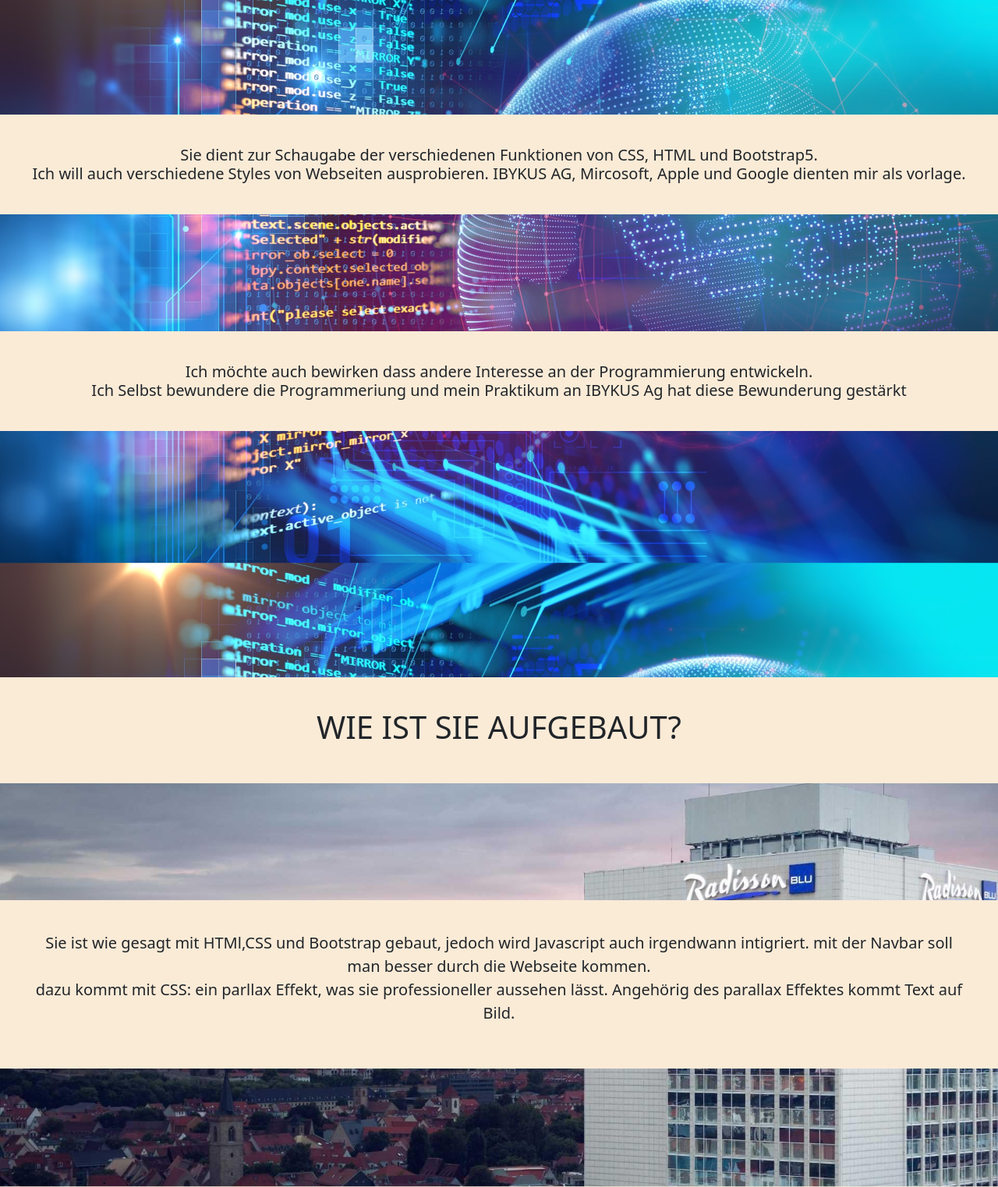
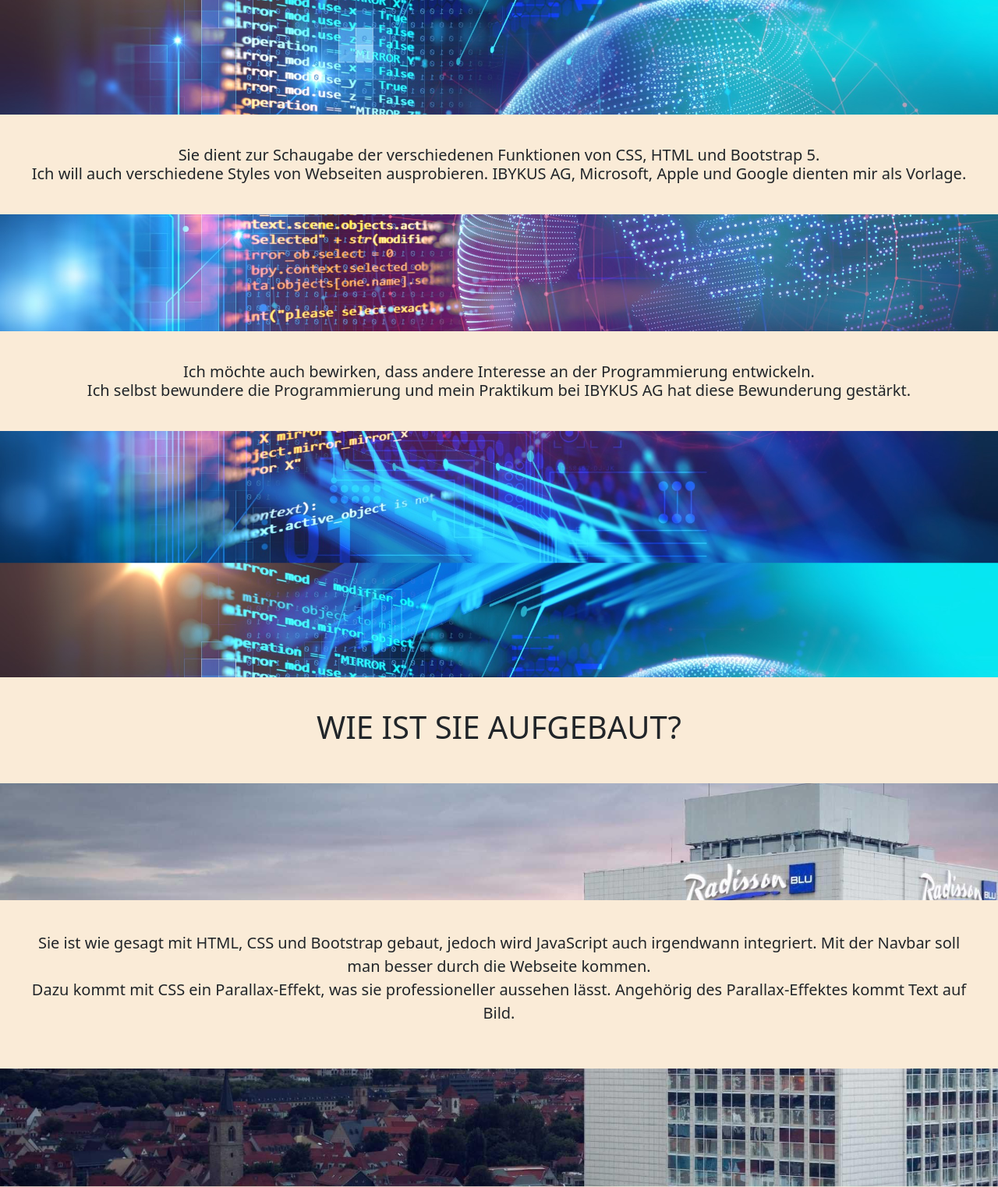
Before and after one commit to nxtdoor-MH/WebMH, a plain HTML site: page index.html in a window 1280 px wide. Shown: the part 2067-3590 px from the top of the page at 78% size. Drawn offline with nearby package versions, Linux system fonts and the light colour scheme.

Commit message:
Update index.html
grammar

```diff
--- a/index.html
+++ b/index.html
@@ -163,11 +163,11 @@ Habe ca. 3 Tage daran gearbeitet.
 
    <h1 class="text-center R2" id="UZ2"> Wozu dient diese Webseite? </h1>
 
-   <h1 class="text-center R3"> Sie dient zur Schaugabe der verschiedenen Funktionen von CSS, HTML und Bootstrap5. <br>
-   Ich will auch verschiedene Styles von Webseiten ausprobieren. IBYKUS AG, Mircosoft, Apple und Google dienten mir als vorlage.<br> </h1>
+   <h1 class="text-center R3">Sie dient zur Schaugabe der verschiedenen Funktionen von CSS, HTML und Bootstrap 5. <br>
+Ich will auch verschiedene Styles von Webseiten ausprobieren. IBYKUS AG, Microsoft, Apple und Google dienten mir als Vorlage. </h1>
 
-    <h1 class="text-center R4"> Ich möchte auch bewirken dass andere Interesse an der Programmierung entwickeln.<br>
-	Ich Selbst bewundere die Programmeriung und mein Praktikum an IBYKUS Ag hat diese Bewunderung gestärkt </h1>
+    <h1 class="text-center R4"> Ich möchte auch bewirken, dass andere Interesse an der Programmierung entwickeln. <br>
+Ich selbst bewundere die Programmierung und mein Praktikum bei IBYKUS AG hat diese Bewunderung gestärkt. </h1>
 
    </div>
 
@@ -178,12 +178,12 @@ Habe ca. 3 Tage daran gearbeitet.
 
   <div class="R3">
 
-    <p> Sie ist wie gesagt mit HTMl,CSS und Bootstrap gebaut, jedoch wird Javascript auch irgendwann intigriert. mit der Navbar soll man besser durch die Webseite kommen.
-	<br> dazu kommt mit CSS: ein parllax Effekt, was sie professioneller aussehen lässt. Angehörig des parallax Effektes kommt Text auf Bild.
+   Sie ist wie gesagt mit HTML, CSS und Bootstrap gebaut, jedoch wird JavaScript auch irgendwann integriert. Mit der Navbar soll man besser durch die Webseite kommen. <br>
+Dazu kommt mit CSS ein Parallax-Effekt, was sie professioneller aussehen lässt. Angehörig des Parallax-Effektes kommt Text auf Bild.
         	</p>
 	</div>
 <div class="R03">
-			<p> Kommentare kommen noch nicht zustande, da ich die Kenntnisse dazu nicht habe und nicht den Code direkt kopieren will. </p>
+			<p>Kommentare kommen noch nicht zustande, da ich die Kenntnisse dazu nicht habe und nicht den Code direkt kopieren will. </p>
 
 
    </div>
```
